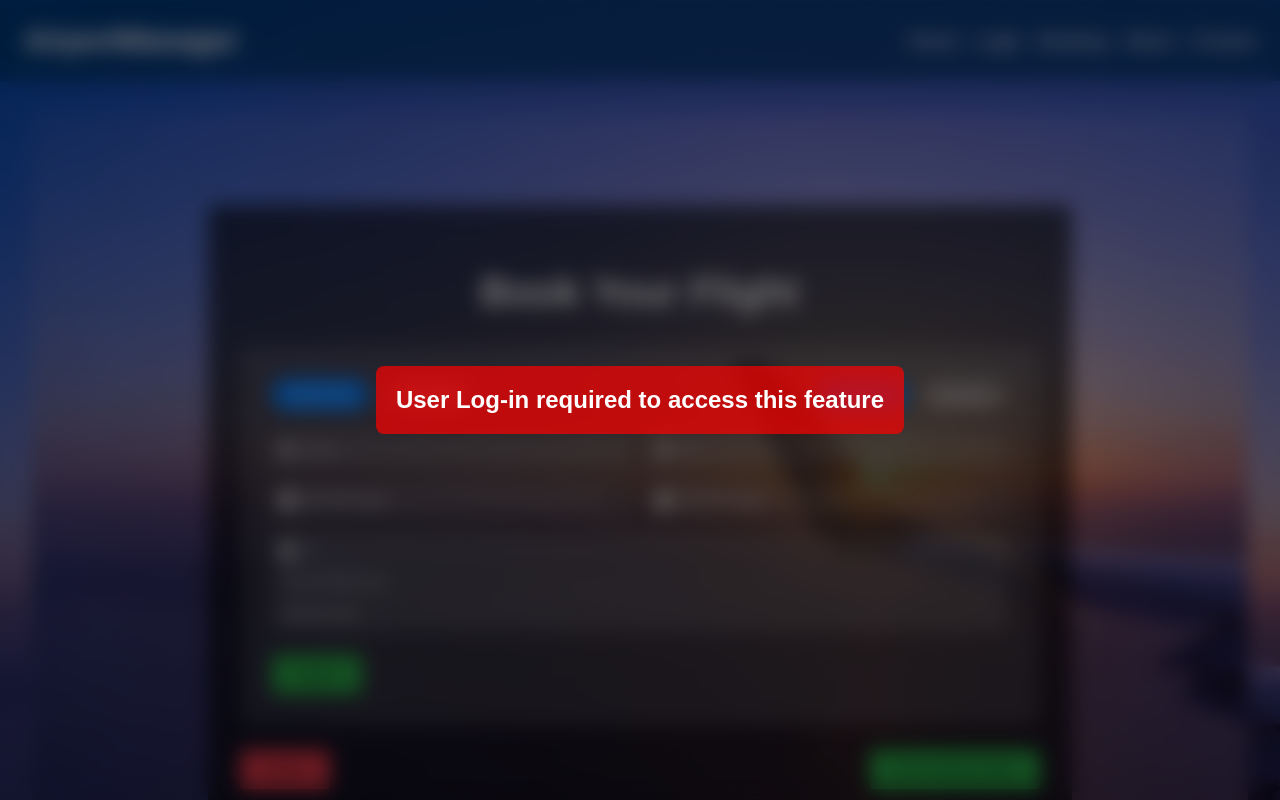
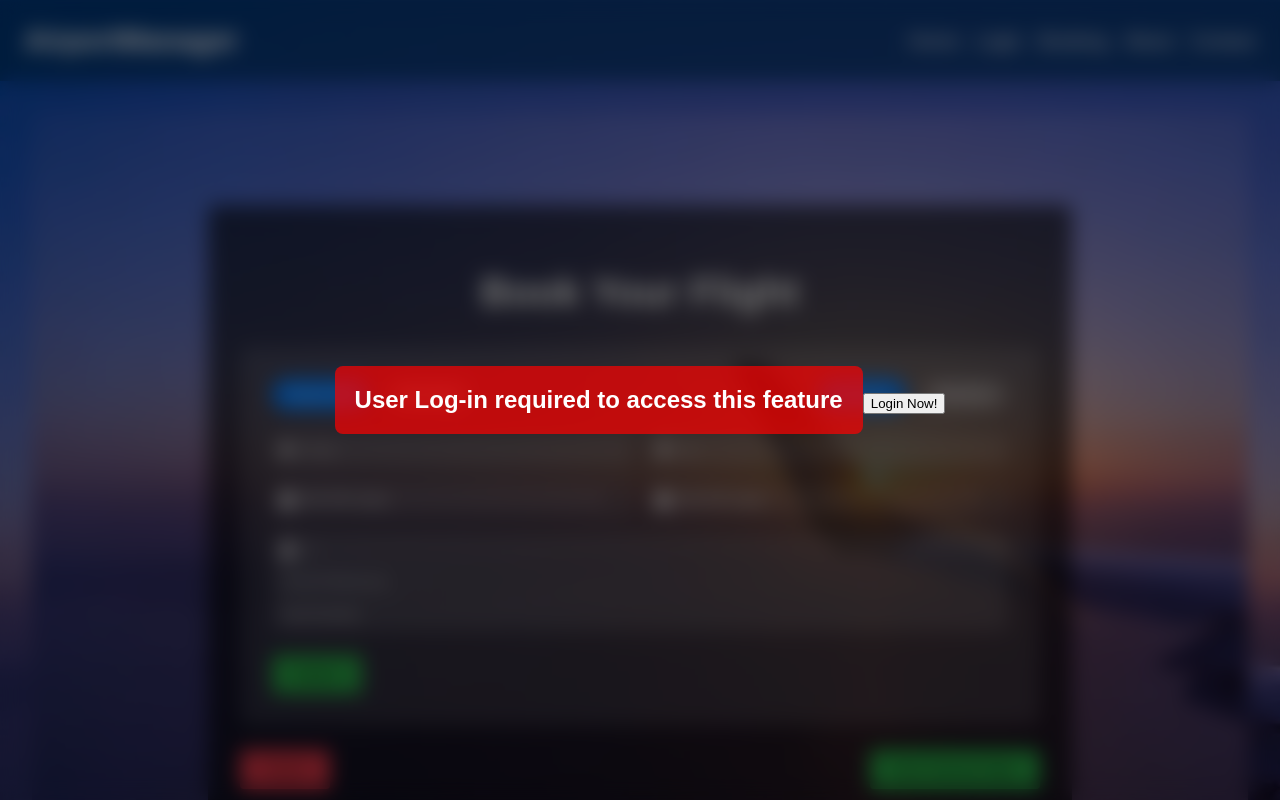
Before and after one commit to kdb04/cloudBase, a React (Vite) app in the folder frontend/: page /Booking in a window 1280 px wide. Shown: the top 800 px of the page. Built offline with nearby package versions, Linux system fonts and the light colour scheme.

Commit message:
login button

```diff
--- a/frontend/src/Booking.jsx
+++ b/frontend/src/Booking.jsx
@@ -1,6 +1,7 @@
 import React, { useState, useEffect } from 'react';
 import { FaPlane, FaCalendarAlt, FaUser, FaFacebook, FaTwitter, FaInstagram, FaLinkedin } from 'react-icons/fa';
 import './booking.css';
+import { useNavigate } from 'react-router-dom';
 
 const Booking = ({ isLoggedIn }) => {
     const [bookingType, setBookingType] = useState('roundtrip');
@@ -17,6 +18,7 @@ const Booking = ({ isLoggedIn }) => {
     const [availableFlights, setAvailableFlights] = useState([]);
     const [selectedFlightId, setSelectedFlightId] = useState(null);
     const [showLoginMessage, setShowLoginMessage] = useState(false);
+    const Navigate = useNavigate();
 
     useEffect(() => {
         if (!isLoggedIn){
@@ -26,6 +28,10 @@ const Booking = ({ isLoggedIn }) => {
             setShowLoginMessage(false);
         }
     }, [isLoggedIn]);
+
+    const handleLoginRedirect = () => {
+        Navigate("/Login");
+    }
 
     const handleSearch = async () => {
         try{
@@ -43,7 +49,8 @@ const Booking = ({ isLoggedIn }) => {
     }
 
     const handleBooking = async(e) => {
-        e.preventDefault();
+        e.preventDefa
+        ult();
         if(!selectedFlightId){
             return alert("Please select a flight");
         }
@@ -140,6 +147,11 @@ const Booking = ({ isLoggedIn }) => {
                 {showLoginMessage && (
                     <div className="login-overlay">
                         <p className="login-message">User Log-in required to access this feature</p>
+                        <div className="login-button-container">
+                            <button onClick={handleLoginRedirect}>
+                                Login Now!
+                            </button>
+                        </div>
                     </div>
                 )}
                 <div className={`booking-container ${showLoginMessage ? 'blurred': ''}`}>
```
